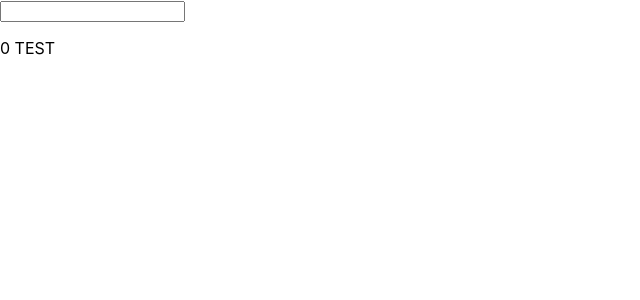
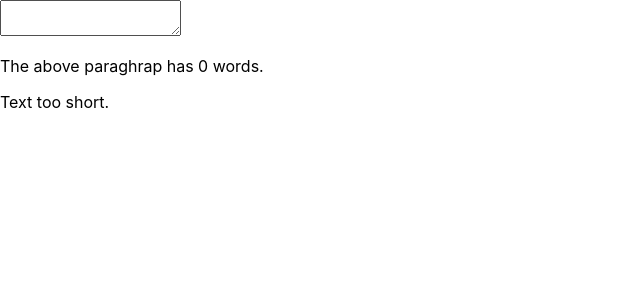
Before and after one commit to RRSR/lists-conditionals--assignment-problem, a React (Create React App) app: page / in a window 1280 px wide. Shown: the top 300 px of the page, without its empty margins (0-640 px from the left). Built offline with nearby package versions, Linux system fonts and the light colour scheme.

Commit message:
Added a Validaiton Component

```diff
--- a/src/App.js
+++ b/src/App.js
@@ -1,4 +1,5 @@
 import React, {Component} from 'react';
+import Validation from './Validation/Validation'
 
 class App extends Component {
 
@@ -17,8 +18,9 @@ class App extends Component {
     render() {
         return (
             <div>
-                <input onChange={(event) => this.updateText(event)}/>
-                <p>{this.state.textLength} TEST</p>
+                <textarea onChange={(event) => this.updateText(event)}/>
+                <p>The above paraghrap has {this.state.textLength} words.</p>
+                <Validation length={this.state.textLength}/>
             </div>
         );
     }
--- /dev/null
+++ b/src/Validation/Validation.jsx
@@ -0,0 +1,21 @@
+import React, {Component} from 'react';
+
+class Validation extends Component {
+    render() {
+
+        var validationMessage = '';
+        if(this.props.length < 5){
+            validationMessage = 'Text too short.';
+        }else if(this.props.length > 100){
+            validationMessage = 'Text too long.';
+        }
+
+        return (
+            <div>
+                {validationMessage}
+            </div>
+        );
+    }
+}
+
+export default Validation;
```
Also changed, not shown: src/Validation/Validation.css (added).
